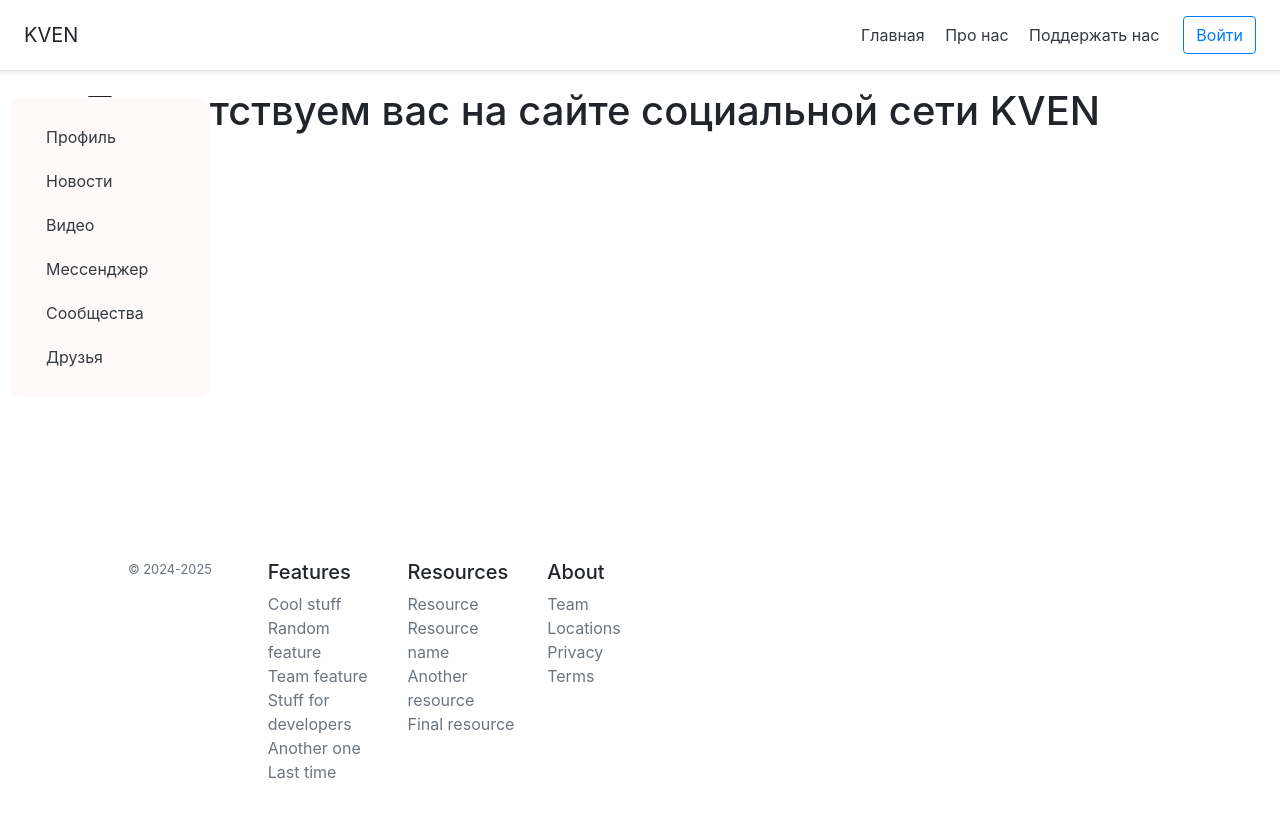
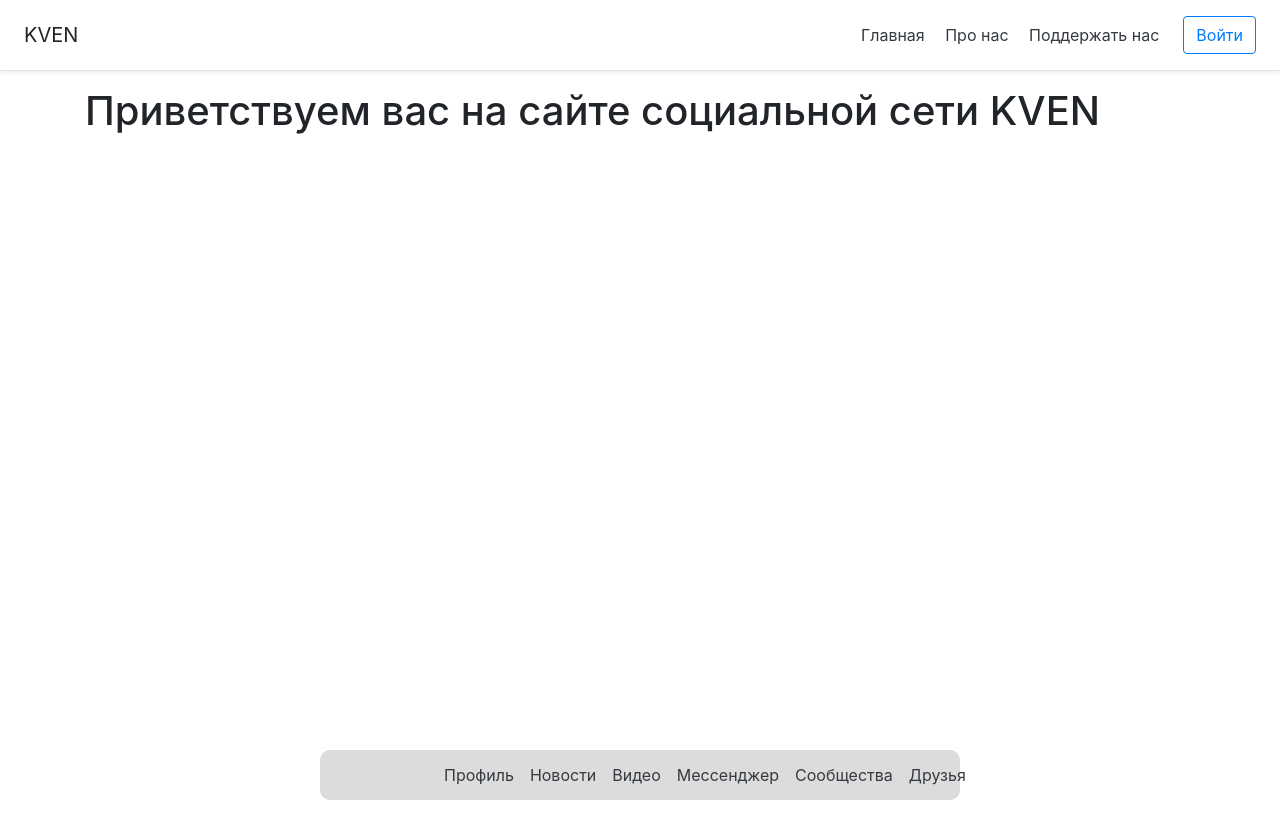
Before and after one commit to EliseyAg/kven-server, a Flask app: page / in a window 1280 px wide. Before the commit the page ends 779 px from the top, so only its background shows below. Run offline with Flask 3, Linux system fonts and the light colour scheme; some libraries are stand-ins or nearby versions.

Commit message:
Started redesign

```diff
--- a/static/css/styles.css
+++ b/static/css/styles.css
@@ -2,30 +2,33 @@ body {
 
 }
 
-#navmenu {
-    margin: 10px;
-    padding: 1rem;
-    position: fixed;
-    list-style-type: none;
-    border: 2px solid #FFFAFA;
+.navmenu__outer {
+    display: flex;
+    align-items: center;
+    justify-content: center;
+    position: absolute;
+
+    bottom: 0;
+    height: 50px;
+    width: 50%;
+    background-color: #DCDCDC;
+    margin-right: 25%;
+    margin-left: 25%;
     border-radius: 10px 10px;
-    width: 200px;
-    height: 100%
-    min-height: 200px;
-    background-color: #FFFAFA;
 }
 
-#navmenu ul {
-    display: none;
-    position: absolute;
+.navmenu__inner {
+    display: flex;
     top: 100%;
+    width: 70%;
     margin: 20px;
     padding: 20px;
-    background-color: #FFFAFA;
-    border-radius: 5px 5px;
+    flex-direction: row;
+    flex-wrap: nowrap;
+    /*border-radius: 5px 5px;*/
 }
 
-#navmenu li {
+.navmenu li {
     display: inline;
     float: left;
     position: relative;
--- a/templates/base.html
+++ b/templates/base.html
@@ -17,50 +17,18 @@
       </nav>
       <a class="btn btn-outline-primary" href="/login">Войти</a>
     </div>
-    <ul id="navmenu">
-      <li><a class="p-2 text-dark" href="/profile">Профиль</a></li>
-      <li><a class="p-2 text-dark" href="#">Новости</a></li>
-      <li><a class="p-2 text-dark" href="#">Видео</a></li>
-      <li><a class="p-2 text-dark" href="/messenger">Мессенджер</a></li>
-      <li><a class="p-2 text-dark" href="#">Сообщества</a></li>
-      <li><a class="p-2 text-dark" href="#">Друзья</a></li>
-    </ul>
     {% block body %}{% endblock %}
-    <div class="flex-container">
-      <div class="bottom_row">
-        <div class="col-12 col-md">
-          <small class="d-block mb-3 text-muted">© 2024-2025</small>
+    <div>
+        <div class="navmenu__outer">
+            <div class="navmenu__inner">
+                <a class="p-2 text-dark" href="/profile">Профиль</a>
+                <a class="p-2 text-dark" href="#">Новости</a>
+                <a class="p-2 text-dark" href="#">Видео</a>
+                <a class="p-2 text-dark" href="/messenger">Мессенджер</a>
+                <a class="p-2 text-dark" href="#">Сообщества</a>
+                <a class="p-2 text-dark" href="#">Друзья</a>
+            </div>
         </div>
-        <div class="col-6 col-md">
-          <h5>Features</h5>
-          <ul class="list-unstyled text-small">
-            <li><a class="text-muted" href="#">Cool stuff</a></li>
-            <li><a class="text-muted" href="#">Random feature</a></li>
-            <li><a class="text-muted" href="#">Team feature</a></li>
-            <li><a class="text-muted" href="#">Stuff for developers</a></li>
-            <li><a class="text-muted" href="#">Another one</a></li>
-            <li><a class="text-muted" href="#">Last time</a></li>
-          </ul>
-        </div>
-        <div class="col-6 col-md">
-          <h5>Resources</h5>
-          <ul class="list-unstyled text-small">
-            <li><a class="text-muted" href="#">Resource</a></li>
-            <li><a class="text-muted" href="#">Resource name</a></li>
-            <li><a class="text-muted" href="#">Another resource</a></li>
-            <li><a class="text-muted" href="#">Final resource</a></li>
-          </ul>
-        </div>
-        <div class="col-6 col-md">
-          <h5>About</h5>
-          <ul class="list-unstyled text-small">
-            <li><a class="text-muted" href="#">Team</a></li>
-            <li><a class="text-muted" href="#">Locations</a></li>
-            <li><a class="text-muted" href="#">Privacy</a></li>
-            <li><a class="text-muted" href="#">Terms</a></li>
-          </ul>
-        </div>
-      </div>
     </div>
 </body>
 </html>
```
